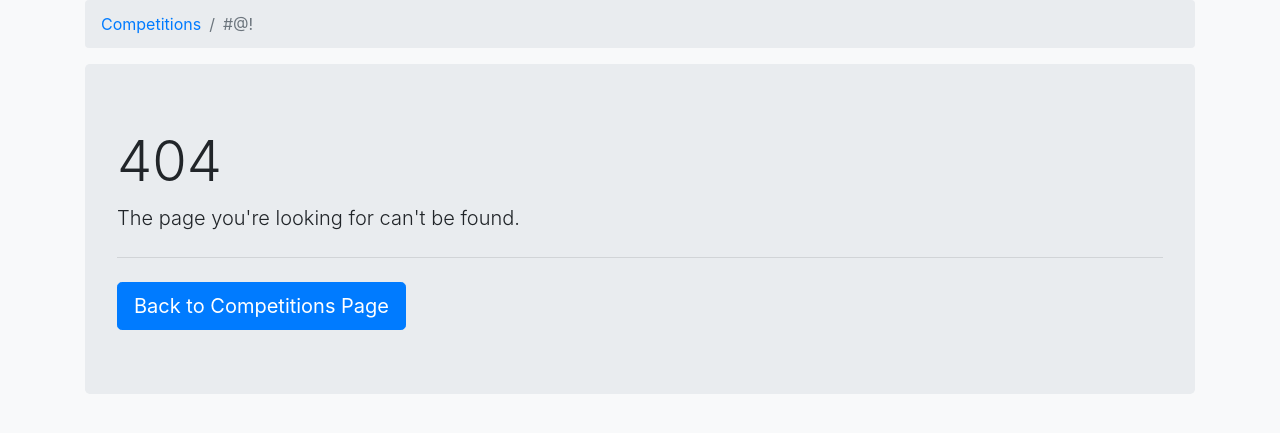
After one commit to roborescue/rcrs-web-viewer-server, a Django app: template serverside/christopher/templates/404.html in a window 1280 px wide. The commit adds this page. Shown: the top 433 px of the page. Run offline with Django 3.2, Linux system fonts and the light colour scheme; the template is opened without the code that fills it: values that come from a table or form of the project are taken from there, others are empty; tables that the repository leaves empty hold one stand-in row (values such as "Sample post"); some libraries are stand-ins or nearby versions.

Commit message:
Add 404 pages

```diff
--- /dev/null
+++ b/serverside/christopher/templates/404.html
@@ -0,0 +1,31 @@
+{% load static %}
+
+<!DOCTYPE html>
+<html>
+    <head>
+        <title>{{competition.name}}</title>
+        <link href="{% static 'view/css/bootstrap.min.css' %}" rel="stylesheet">
+        <link href="{% static 'view/css/main_pages.css' %}" rel="stylesheet">
+        <script src="{% static 'view/js/jquery.min.js' %}"></script>
+        <script src="{% static 'view/js/bootstrap.min.js' %}"></script>
+    </head>
+    <body class="bg-light">
+        <div class="container">
+            <nav aria-label="breadcrumb">
+                <ol class="breadcrumb">
+                    <li class="breadcrumb-item"><a href="{% url 'competitions' %}">Competitions</a></li>
+                    <li class="breadcrumb-item active" aria-current="page">#@!</li>
+                </ol>
+            </nav>
+
+            <div class="jumbotron">
+                <h1 class="display-4">404</h1>
+                <p class="lead">The page you're looking for can't be found.</p>
+                <hr class="my-4">
+                <a class="btn btn-primary btn-lg" href="{% url 'competitions' %}" role="button">‌Back to Competitions Page</a>
+            </div>
+
+        </div>
+    </body>
+
+</html>
--- a/serverside/christopher/templates/competition.html
+++ b/serverside/christopher/templates/competition.html
@@ -17,6 +17,12 @@
                     <li class="breadcrumb-item active" aria-current="page">{{competition.name}}</li>
                 </ol>
             </nav>
+
+            {% if alert_msg %}
+                <div class="alert alert-warning" role="alert">
+                    {{alert_msg}}
+                </div>
+            {% endif %}
 
             {% for round, matches in rounds.items %}
                 {% if round.1 %}
--- a/serverside/christopher/templates/competitions.html
+++ b/serverside/christopher/templates/competitions.html
@@ -16,6 +16,12 @@
                     <li class="breadcrumb-item active" aria-current="page">Competitions</li>
                 </ol>
             </nav>
+
+            {% if alert_msg %}
+                <div class="alert alert-warning" role="alert">
+                    {{alert_msg}}
+                </div>
+            {% endif %}
 
             <div class="row row-cols-1 row-cols-md-3">
                 {% for competition in competitions %}
```
Also changed, not shown: serverside/christopher/views/__init__.py (+25 -11 lines).
